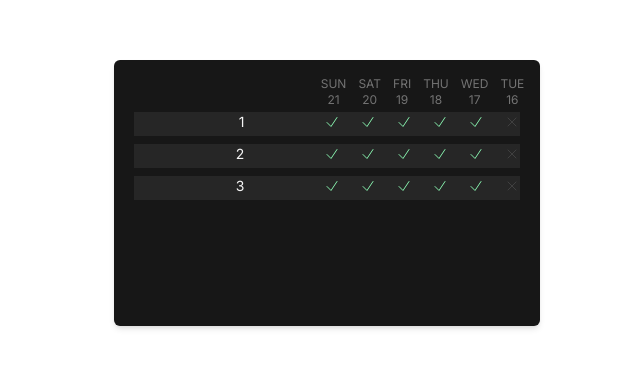
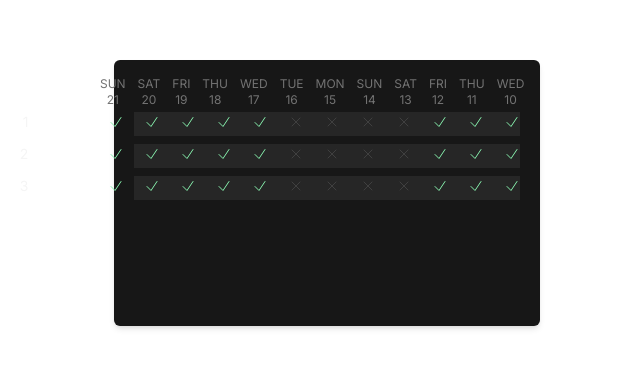
Before and after one commit to MahmoudZayad/Habits-App, a Next.js app: page / in a window 1280 px wide. Shown: the part 207-574 px from the top of the page, without its empty margins (313-953 px from the left). Built offline with nearby package versions, Linux system fonts and the light colour scheme.

Commit message:
Fixed Vulnerability

```diff
--- a/app/ui/habits/habit-check.tsx
+++ b/app/ui/habits/habit-check.tsx
@@ -60,6 +60,13 @@ export default function HabitTable() {
 
   let results =  [true, true, true, false, false, false, false, true, true, true, true, true]
 
+  const [results2, setResults] = useState(results)
+
+  function handleUpdate() {
+    console.log(results2)
+  }
+
+
   const [windowWidth, setWindowWidth] = useState(typeof window !== 'undefined' ? window.innerWidth : 0);
 
     useEffect(() => {
@@ -68,9 +75,9 @@ export default function HabitTable() {
       return () => window.removeEventListener('resize', handleResize);
     }, []);
 
-  const numberOfChecks = Math.floor(windowWidth / 200); // Change 200 to the width of your buttons
+  const numberOfChecks = Math.floor(windowWidth / 100); // Change 200 to the width of your buttons
   const pastDays = getPastDays(numberOfChecks); // Get the past 7 days
-  // const boolean = [true, false, true, false, true, false, true, false, true, false, true, false]
+
 
   return (
     <div className="flex h-screen">
```
Also changed, not shown: 2 other files (tests, documents, lock files or other folders).
